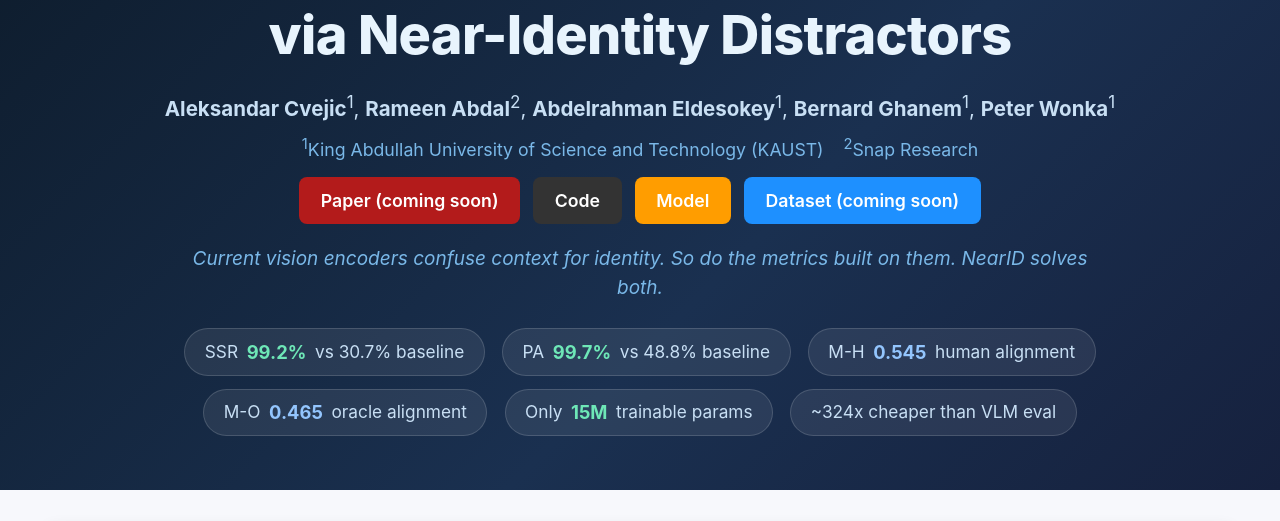
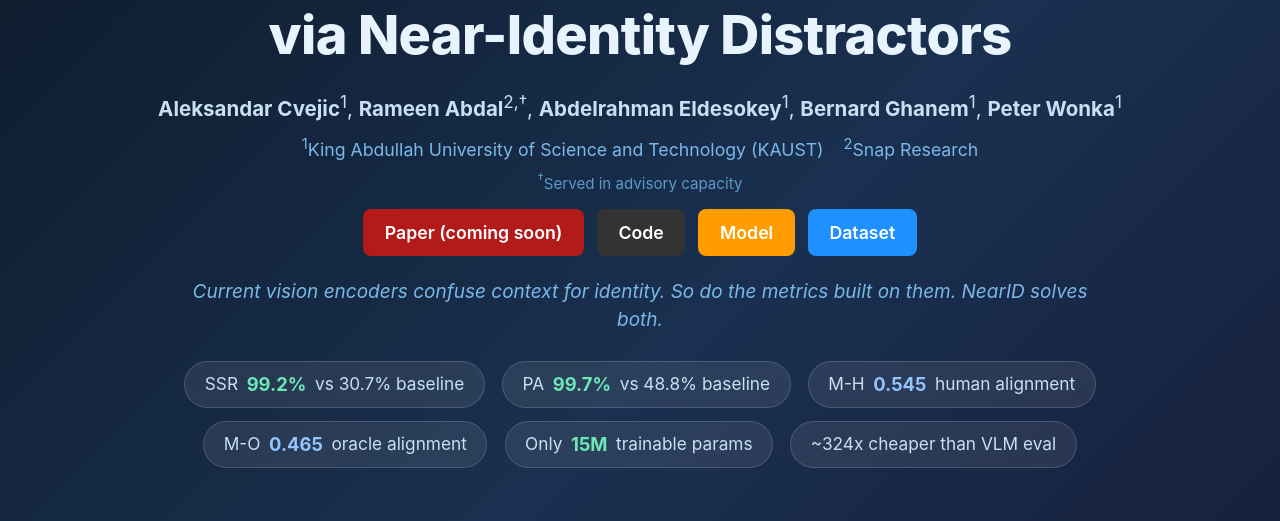
Before and after one commit to Gorluxor/NearID, a plain HTML site: page index.html in a window 1280 px wide. Shown: the part 236-757 px from the top of the page. Drawn offline with Linux system fonts and the light colour scheme; grey boxes are pictures that could not be loaded.

Commit message:
Update website: dataset link and advisory footnote
- Link Dataset button to Aleksandar/NearID on HuggingFace
- Add dagger footnote for Rameen Abdal (served in advisory capacity)

```diff
--- a/index.html
+++ b/index.html
@@ -204,14 +204,17 @@ footer {
   <h1><span style="color:#6ee7b7;">NearID</span>: Identity Representation Learning<br>via Near-Identity Distractors</h1>
   <p style="font-size:0.95rem; color:#c8dff4; margin-bottom:0.3rem;">
     <strong>Aleksandar Cvejic</strong><sup>1</sup>,
-    <strong>Rameen Abdal</strong><sup>2</sup>,
+    <strong>Rameen Abdal</strong><sup>2,&#8224;</sup>,
     <strong>Abdelrahman Eldesokey</strong><sup>1</sup>,
     <strong>Bernard Ghanem</strong><sup>1</sup>,
     <strong>Peter Wonka</strong><sup>1</sup>
   </p>
-  <p style="font-size:0.82rem; color:#7ab8e8; margin-bottom:0.6rem;">
+  <p style="font-size:0.82rem; color:#7ab8e8; margin-bottom:0.2rem;">
     <sup>1</sup>King Abdullah University of Science and Technology (KAUST) &nbsp;&nbsp;
     <sup>2</sup>Snap Research
+  </p>
+  <p style="font-size:0.7rem; color:#5a9ac4; margin-bottom:0.6rem;">
+    <sup>&#8224;</sup>Served in advisory capacity
   </p>
   <!-- <div style="display:flex; justify-content:center; align-items:center; gap:2rem; margin-bottom:1rem;">
     <img src="logos/kaust_logo.png" alt="KAUST" style="height:40px; filter:brightness(0) invert(1); opacity:0.8;">
@@ -222,8 +225,7 @@ footer {
     <a href="#" style="display:inline-block; background:#b31b1b; color:#fff; padding:0.4rem 1rem; border-radius:6px; text-decoration:none; font-size:0.82rem; font-weight:600;">Paper (coming soon)</a>
     <a href="https://github.com/Gorluxor/NearID" style="display:inline-block; background:#333; color:#fff; padding:0.4rem 1rem; border-radius:6px; text-decoration:none; font-size:0.82rem; font-weight:600;">Code</a>
     <a href="https://huggingface.co/Aleksandar/nearid-siglip2" style="display:inline-block; background:#ff9d00; color:#fff; padding:0.4rem 1rem; border-radius:6px; text-decoration:none; font-size:0.82rem; font-weight:600;">Model</a>
-    <!-- TODO: update dataset link when available -->
-    <a href="#" style="display:inline-block; background:#1e90ff; color:#fff; padding:0.4rem 1rem; border-radius:6px; text-decoration:none; font-size:0.82rem; font-weight:600;">Dataset (coming soon)</a>
+    <a href="https://huggingface.co/datasets/Aleksandar/NearID" style="display:inline-block; background:#1e90ff; color:#fff; padding:0.4rem 1rem; border-radius:6px; text-decoration:none; font-size:0.82rem; font-weight:600;">Dataset</a>
   </div>
 
   <p style="max-width:680px; margin:0 auto 1.2rem; font-size:0.88rem; color:#7ab8e8; line-height:1.5; font-style:italic;">
```
